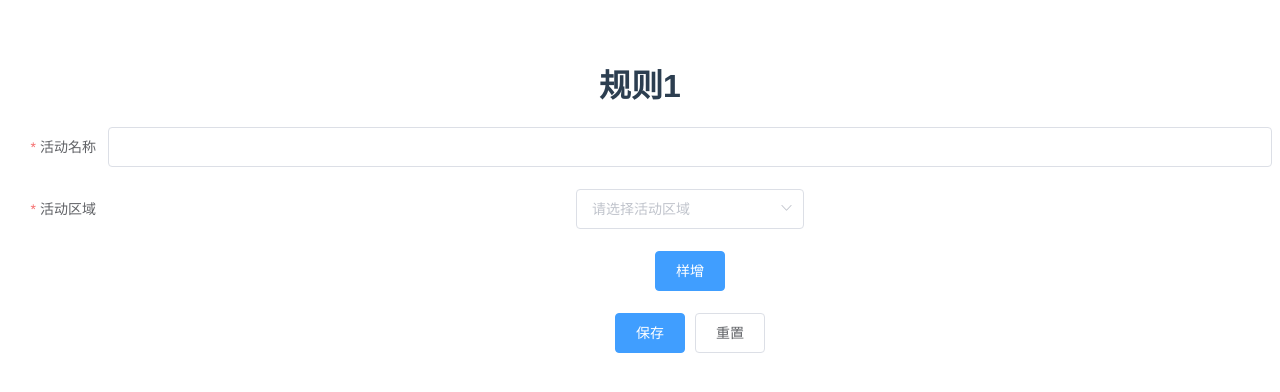
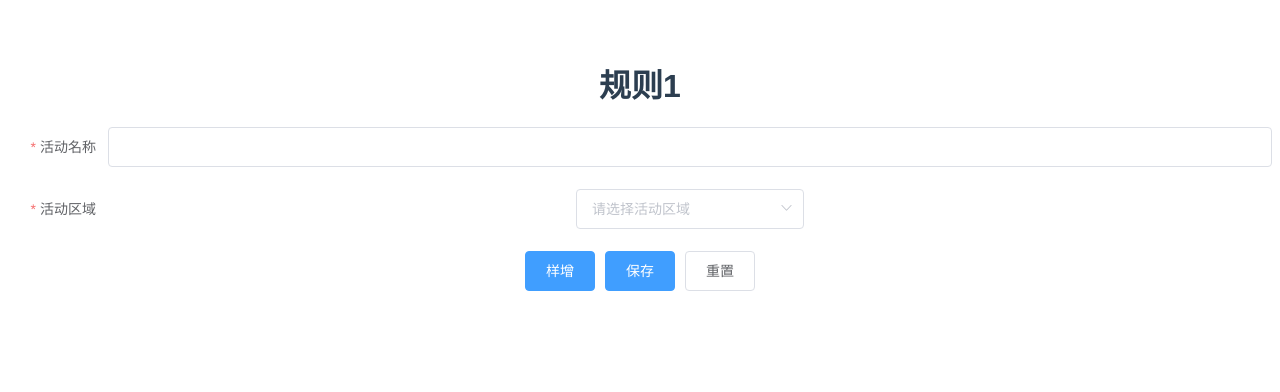
Before and after one commit to jackBlackMa/Level-Table, a Vue app: page /dist/ in a window 1280 px wide. Shown: the top 392 px of the page. Built offline with nearby package versions, Linux system fonts and the light colour scheme.

Commit message:
components

```diff
--- /dev/null
+++ b/src/components/Form.vue
@@ -0,0 +1,81 @@
+<template>
+  <div>
+    <el-form :model="dynamicValidateForm" :rules="rules" ref="ruleForm" label-width="100px" class="demo-ruleForm">
+      <div v-for="(domain, index) in dynamicValidateForm.domains" :key="index">
+        <h1>{{`规则${index+1}`}}</h1>
+        <el-form-item label="活动名称"
+                      prop="name"
+                      :prop="'domains.' + index + '.name'"
+                      :rules="rules.name"
+        >
+          <el-input v-model="domain.name"></el-input>
+        </el-form-item>
+        <el-form-item label="活动区域"
+                      :prop="'domains.' + index + '.region'"
+                      :rules="rules.region"
+        >
+          <el-select v-model="domain.region" placeholder="请选择活动区域">
+            <el-option label="区域一" value="shanghai"></el-option>
+            <el-option label="区域二" value="beijing"></el-option>
+          </el-select>
+        </el-form-item>
+      </div>
+
+
+    </el-form>
+  </div>
+</template>
+
+<script>
+  export default {
+    name: "Form",
+    props: {
+      data: {
+        default: {},
+        type: Object,
+      }
+    },
+    data() {
+      // 自定义校验
+      var validatePass = (rule, value, callback) => {
+        // 获取当前index
+        let num = Number(rule.field.split('.')[1]);
+        console.log( this.dynamicValidateForm.domains[num]);
+
+        // 当前位数大于1
+        if (num > 0) {
+          let lastNum = num - 1;
+          // 如果上一个值大于当前值，则提示错误
+          if (Number(this.dynamicValidateForm.domains[lastNum]['name']) > Number(value)) {
+            callback(new Error('必须大于前一个值'));
+          } else {
+            callback();
+          }
+        } else {
+          callback();
+        }
+      };
+      return {
+        rules: {
+          name: [
+            {required: true, message: '请输入活动名称', trigger: 'blur'},
+            {validator: validatePass, trigger: 'blur'}
+          ],
+          region: [
+            {required: true, message: '请选择活动区域', trigger: 'change'}
+          ],
+        },
+        dynamicValidateForm: this.data
+      }
+    },
+    watch: {
+      data(newValue) {
+        this.dynamicValidateForm = newValue
+      }
+    }
+  }
+</script>
+
+<style scoped>
+
+</style>
--- a/src/views/9-17/demo2.vue
+++ b/src/views/9-17/demo2.vue
@@ -1,56 +1,18 @@
 <template>
   <div>
-    <el-form :model="dynamicValidateForm" :rules="rules" ref="ruleForm" label-width="100px" class="demo-ruleForm">
-      <div v-for="(domain, index) in dynamicValidateForm.domains" :key="index">
-        <h1>{{`规则${index+1}`}}</h1>
-        <el-form-item label="活动名称"
-                      prop="name"
-                      :prop="'domains.' + index + '.name'"
-                      :rules="rules.name"
-        >
-          <el-input v-model="domain.name"></el-input>
-        </el-form-item>
-        <el-form-item label="活动区域"
-                      :prop="'domains.' + index + '.region'"
-                      :rules="rules.region"
-        >
-          <el-select v-model="domain.region" placeholder="请选择活动区域">
-            <el-option label="区域一" value="shanghai"></el-option>
-            <el-option label="区域二" value="beijing"></el-option>
-          </el-select>
-        </el-form-item>
-      </div>
-
-      <el-form-item>
-        <el-button type="primary" @click="add">样增</el-button>
-      </el-form-item>
-      <el-form-item>
-        <el-button type="primary" @click="submitForm('ruleForm')">保存</el-button>
-        <el-button @click="resetForm('ruleForm')">重置</el-button>
-      </el-form-item>
-    </el-form>
+    <v-form :data="dynamicValidateForm" ref="form"></v-form>
+    <el-button type="primary" @click="add">样增</el-button>
+    <el-button type="primary" @click="submitForm('ruleForm')">保存</el-button>
+    <el-button @click="resetForm('ruleForm')">重置</el-button>
   </div>
 </template>
 <script>
+  import Form from '@/components/Form'
   export default {
+    components: {
+      'v-form': Form
+    },
     data() {
-      // 自定义校验
-      var validatePass = (rule, value, callback) => {
-        // 获取当前index
-        let num = Number(rule.field.split('.')[1]);
-        // 当前位数大于1
-        if (num > 0) {
-          let lastNum = num - 1;
-          // 如果上一个值大于当前值，则提示错误
-          if (Number(this.dynamicValidateForm.domains[lastNum]['name']) > Number(value)) {
-            callback(new Error('必须大于前一个值'));
-          } else {
-            callback();
-          }
-        } else {
-          callback();
-        }
-      };
       return {
         dynamicValidateForm: {
           domains: [
@@ -60,20 +22,12 @@
             }
           ]
         },
-        rules: {
-          name: [
-            {required: true, message: '请输入活动名称', trigger: 'blur'},
-            {validator: validatePass, trigger: 'blur'}
-          ],
-          region: [
-            {required: true, message: '请选择活动区域', trigger: 'change'}
-          ],
-        }
+
       };
     },
     methods: {
       submitForm(formName) {
-        this.$refs[formName].validate((valid) => {
+        this.$refs['form'].$refs['ruleForm'].validate((valid) => {
           if (valid) {
             alert('submit!');
           } else {
```
